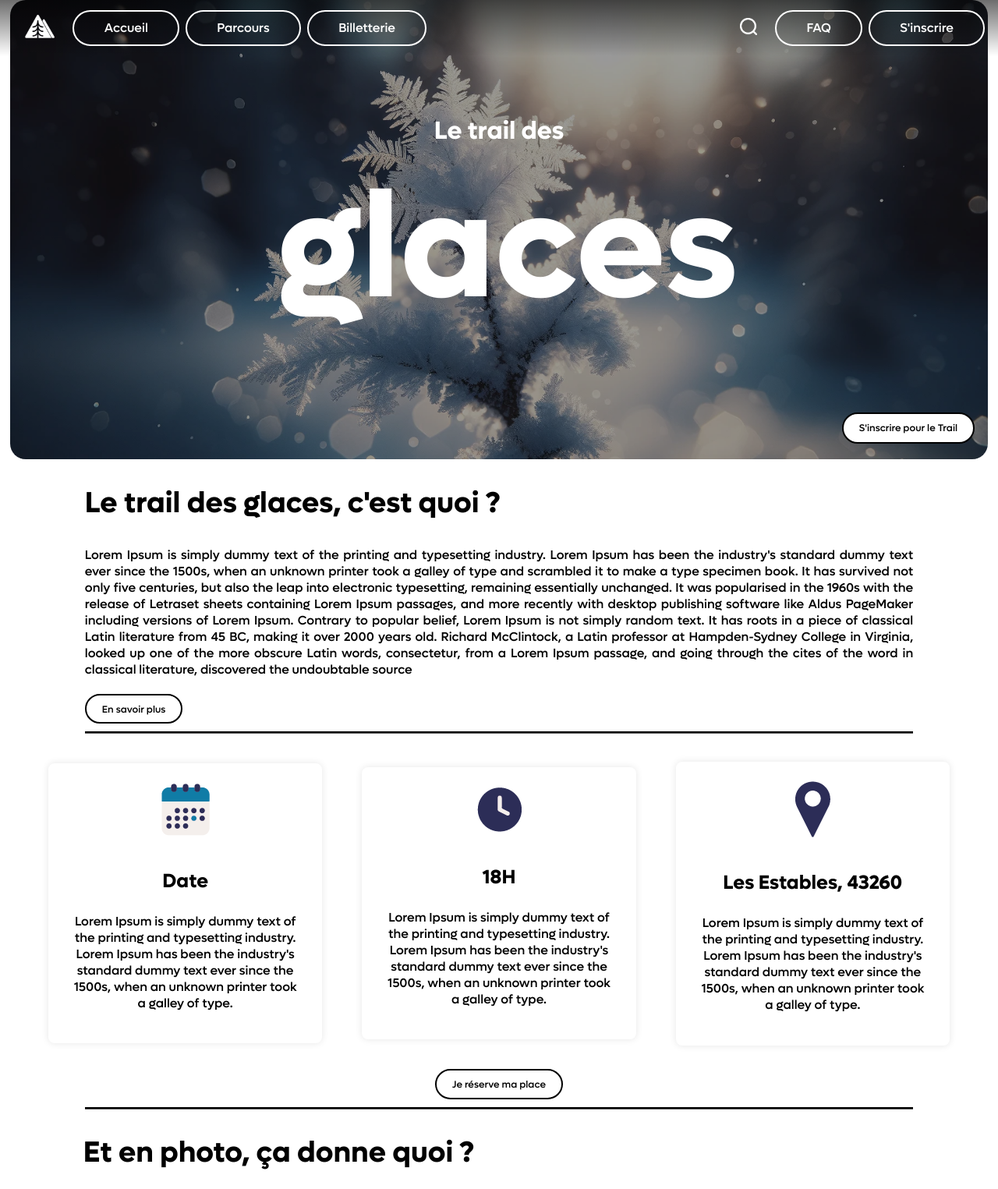
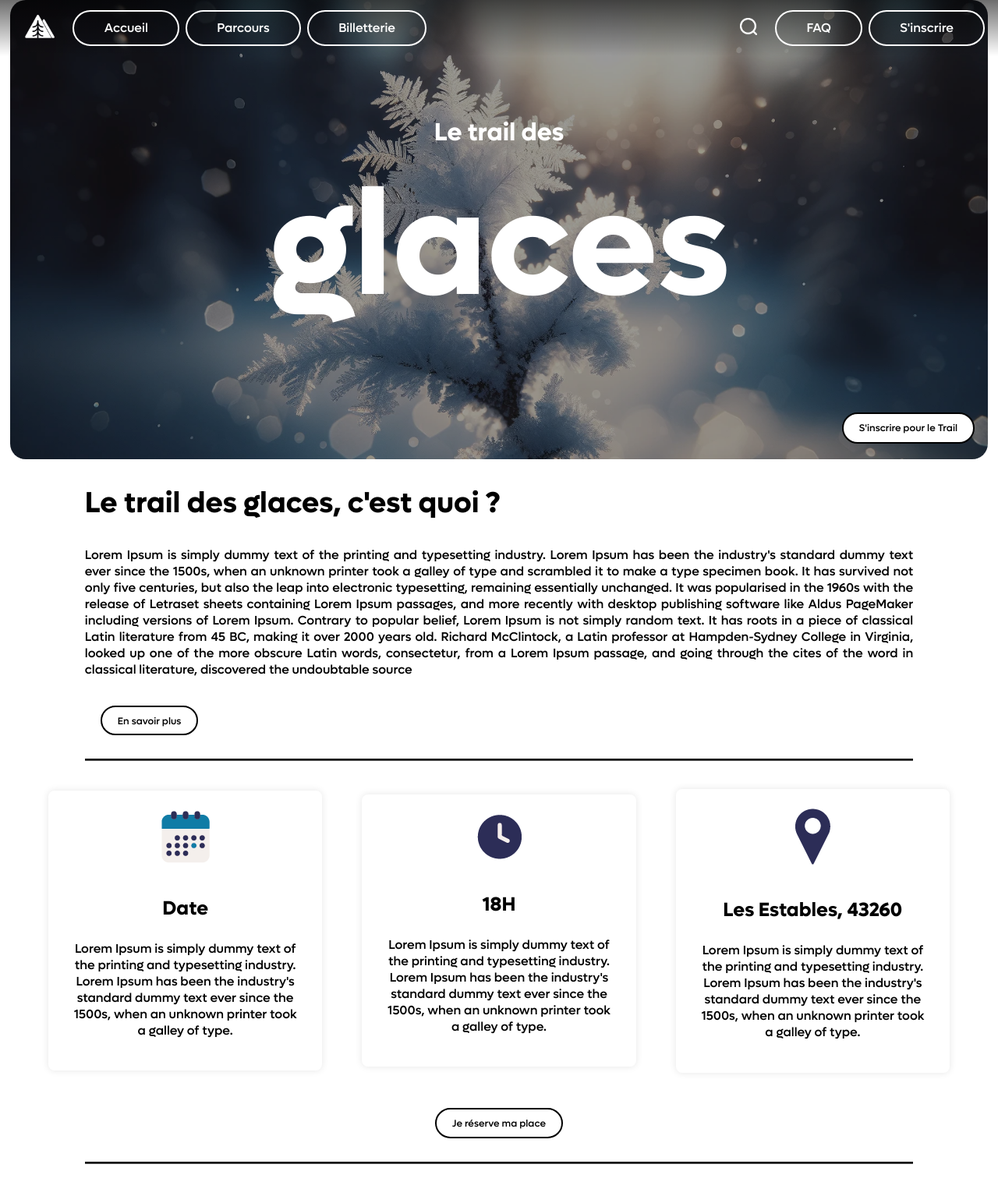
Before and after one commit to Oscargbd/SAE301, a PHP site: page / in a window 1280 px wide. Shown: the top 1525 px of the page at 78% size. Run offline with PHP 8.4, Linux system fonts and the light colour scheme.

Commit message:
modification

```diff
--- a/assets/styles.css
+++ b/assets/styles.css
@@ -232,20 +232,23 @@ header {
     text-align: center;
 }
 
+
+
+.titre-glaces, .titre-trail {
+    font-family: 'lufgabold';
+    color: white;
+    margin: 0;
+}
+
 .titre-glaces {
+    display: flex;
     font-size: 15vw;
-    margin: 0;
-    font-family: lufgabold;
-    color: white;
-    margin-top: 5px;
-    margin-left: 20px;
+    margin: 0 auto;
+
 }
 
 .titre-trail {
     font-size: 2.5vw;
-    margin: 0;
-    font-family: lufgabold;
-    color: white;
 }
 
 .bouton-inscription {
@@ -280,7 +283,7 @@ header {
 
 .bouton-info{
     font-size: 0.9765625vw;
-    bottom: 20px;
+    margin: 20px;
     justify-content: center;
     width: fit-content;
     height: 3vw;
@@ -307,8 +310,6 @@ header {
     width: 83%;
     text-align: center;
 }
-
-
 
 .conteneur-cartes {
     display: flex;
```
